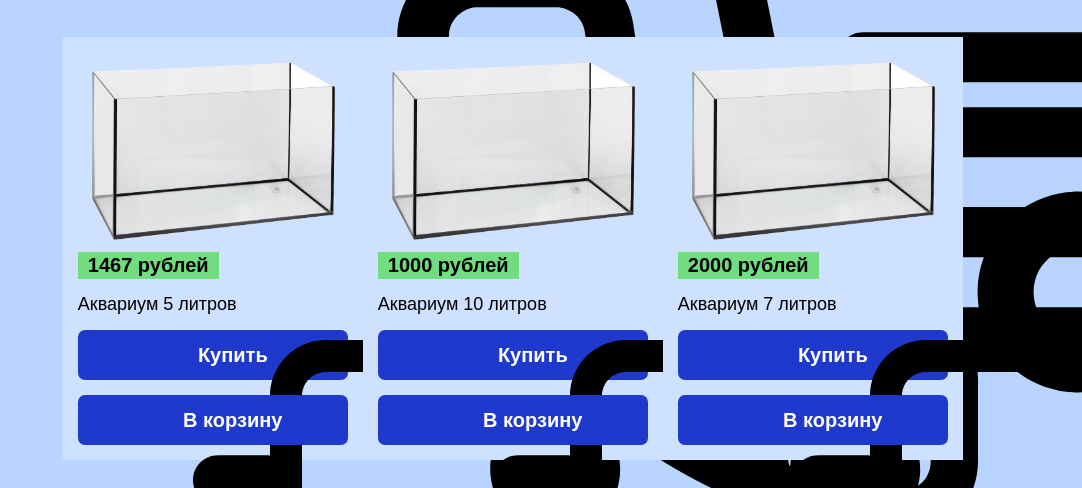
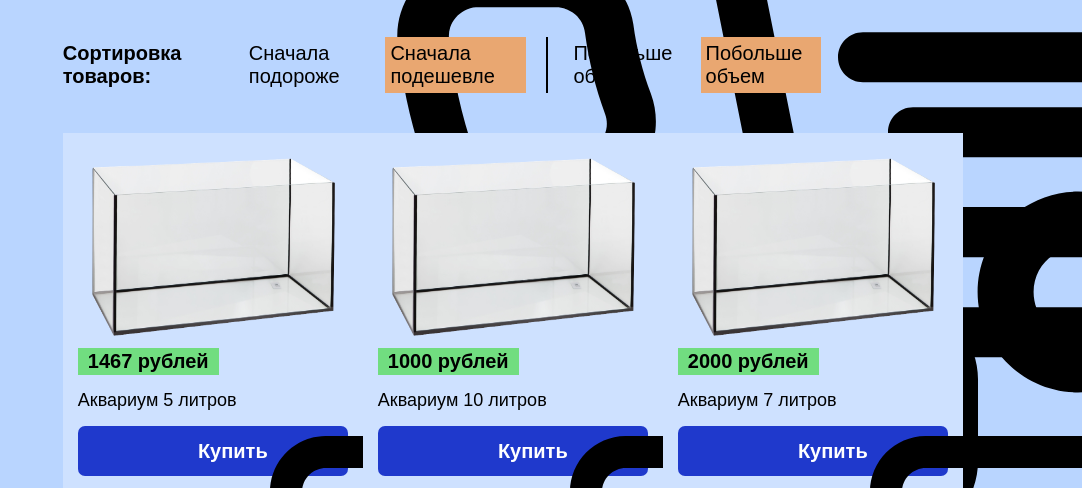
Before and after one commit to ArtemStanovov2000/Aquarium_shop, a website built with webpack: page dist/index.html in a window 1280 px wide. Shown: the part 253-741 px from the top of the page, without its empty margins (198-1280 px from the left). Built offline with nearby package versions, Linux system fonts and the light colour scheme; files whose address does not match are found by name.

Commit message:
Сверстал радиокнопки сортировки товаров

```diff
--- a/src/js/main-block.js
+++ b/src/js/main-block.js
@@ -1,6 +1,8 @@
 export const createMainTemplate = () => {
     return (
         `<maim class="main">
-       </main>`
+        <section class="product-container">
+        </section>
+      </main>`
     )
 }
--- a/src/js/main.js
+++ b/src/js/main.js
@@ -7,22 +7,30 @@ const bodyContainer = document.querySelector(".body-container");
 import { createHeaderTemplate } from "./header.js"
 render(bodyContainer, createHeaderTemplate())
 
+
+
 import { createMainTemplate } from "./main-block.js"
 render(bodyContainer, createMainTemplate())
+const mainBlock = document.querySelector(".main");
+
+import { createSortTemplate } from "./sort.js"
+render(mainBlock, createSortTemplate(), "afterbegin")
 
 import { createProductCartTemplate } from "./product-cart.js"
 import { AquariumsGoodsList } from "./data/product-data.js"
-const mainBlock = document.querySelector(".main");
+const productContainer = document.querySelector(".product-container");
 
 const createProductCartList = function createProductCartList() {
     const AquariumsGoodsListLength = AquariumsGoodsList.price.length
 
     for (let i = 0; i < AquariumsGoodsListLength; i++) {
-        render(mainBlock, createProductCartTemplate(AquariumsGoodsList.price[i], AquariumsGoodsList.volume[i], AquariumsGoodsList.articleNumber[i]))
+        render(productContainer, createProductCartTemplate(AquariumsGoodsList.price[i], AquariumsGoodsList.volume[i], AquariumsGoodsList.articleNumber[i]))
     }
 }
 
 createProductCartList()
 
+
+
 import { createFooterTemplate } from "./footer.js"
 render(bodyContainer, createFooterTemplate())
--- /dev/null
+++ b/src/js/sort.js
@@ -0,0 +1,19 @@
+export const createSortTemplate = () => {
+    return (
+      `<article class="sort">
+      <h2 class="sort__title">Сортировка товаров:</h2>
+      <div class="price-sort sort-param">
+        <input type="radio" id="more-expensive-first-btn" name="price" value="3" class="sort__radio" value="expensive">
+        <label for="more-expensive-first-btn" class="sort__label">Сначала подороже</label>
+        <input type="radio" id="cheaper-first-btn" name="price" value="3" class="sort__radio" value="cheap" checked>
+        <label for="cheaper-first-btn" class="sort__label">Сначала подешевле</label>
+      </div>
+      <div class="volume-sort sort-param">
+        <input type="radio" id="more-volume" name="volume" value="3" class="sort__radio" value="small">
+        <label for="more-volume" class="sort__label">Поменьше объем</label>
+        <input type="radio" id="less-volume" name="volume" value="3" class="sort__radio" value="large" checked>
+        <label for="less-volume" class="sort__label">Побольше объем</label>
+      </div>
+    </article>`
+    )
+  }
--- a/src/scss/_main.scss
+++ b/src/scss/_main.scss
@@ -1,4 +1,45 @@
-.main {
+.sort {
+    margin-top: 40px;
+    display: flex;
+}
+
+.sort__title {
+    margin: 0;
+    font-size: 20px;
+    display: flex;
+    align-items: center;
+    margin-right: 30px;
+}
+
+.sort-param {
+    font-size: 20px;
+    display: flex;
+    gap: 10px;
+}
+
+.price-sort {
+    padding-right: 20px;
+}
+
+.volume-sort {
+    padding-left: 20px;
+    border-left: 2px solid var(--black);
+}
+
+.sort__label {
+    cursor: pointer;
+    padding: 5px 5px;
+}
+
+.sort__radio {
+    display: none;
+}
+
+.sort__radio:checked + .sort__label {
+    background-color: var(--sort-radio);
+}
+
+.product-container {
     display: grid;
     grid-template-columns: 1fr 1fr 1fr;
     row-gap: 40px;
--- a/src/scss/style.scss
+++ b/src/scss/style.scss
@@ -33,6 +33,8 @@
     --cart-background-hover: #d2e4ff;
     --cart-background-active: #d7e7ff;
     --cart-price: #71dd80;
+
+    --sort-radio: #e9a771;
 }
 
 .body {
```
Also changed, not shown: dist/bundle.js, dist/index.html, dist/style.css, 1 other file.
